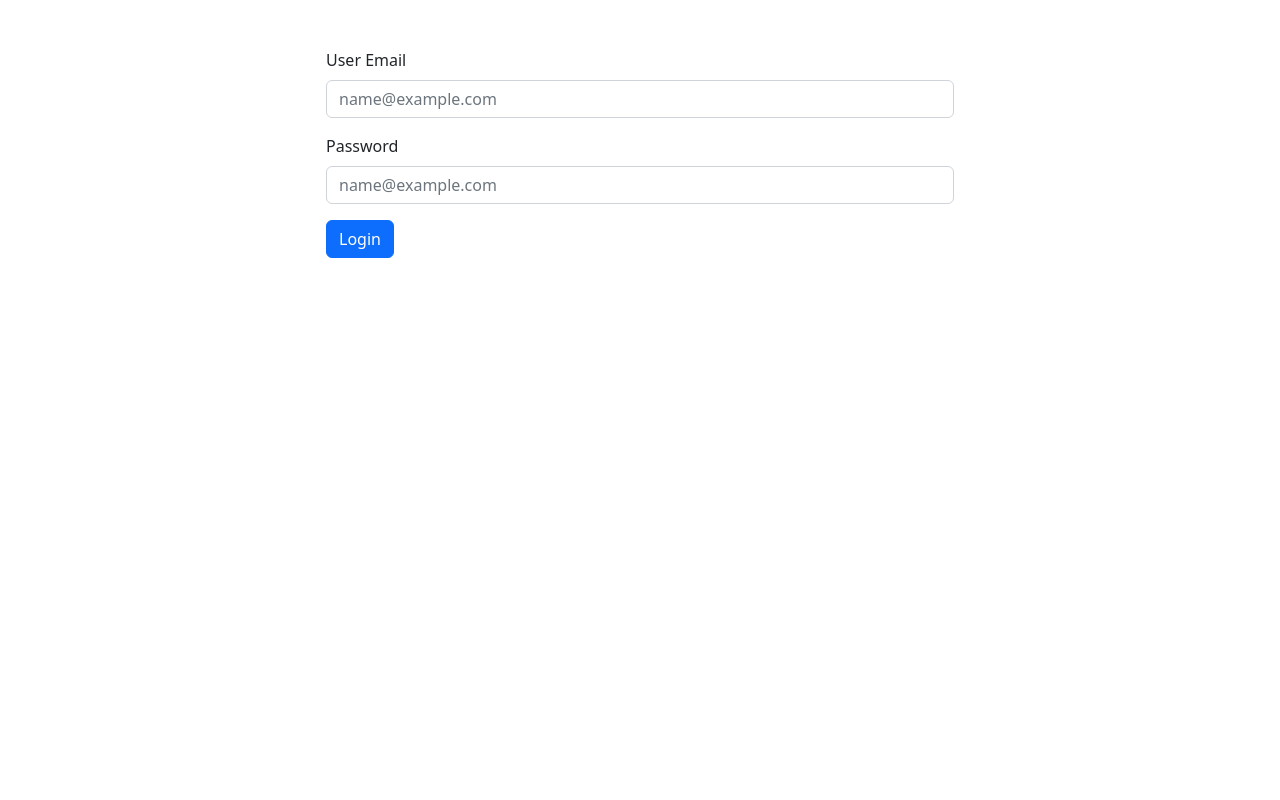
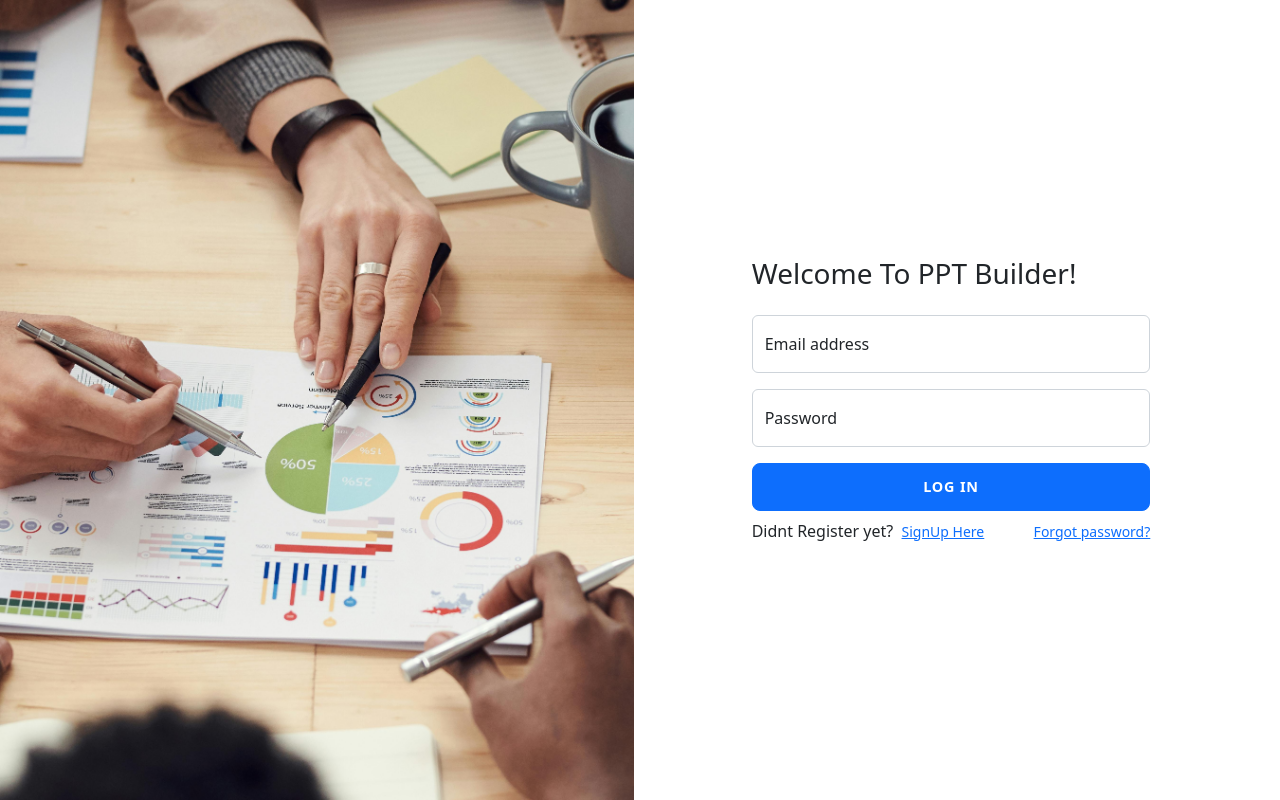
Before and after one commit to CodeCraftPavan/PPT_Builder_FE_WK, an Angular app in the folder ppt/: page / in a window 1280 px wide. Built offline with nearby package versions, Linux system fonts and the light colour scheme.

Commit message:
login page

```diff
--- a/ppt/src/app/login/login.component.html
+++ b/ppt/src/app/login/login.component.html
@@ -1,4 +1,4 @@
-<div class="row">
+<!-- <div class="row">
     <div class="col-3"></div>
     <div class="col-6">
       <div class ="mt-5">
@@ -22,4 +22,53 @@
     </div>
     <div class="col-3"></div>
 
+  </div> -->
+
+  <div class="container-fluid ps-md-0">
+    <div class="row g-0">
+      <div class="d-none d-md-flex col-md-4 col-lg-6 bg-image"></div>
+      <div class="col-md-8 col-lg-6">
+        <div class="login d-flex align-items-center py-5">
+          <div class="container">
+            <div class="row">
+              <div class="col-md-9 col-lg-8 mx-auto">
+                <h3 class="login-heading mb-4"><strong>Welcome To PPT Builder!</strong></h3>
+
+                <!-- Sign In Form -->
+                <form [formGroup]="addInfoForm">
+                  <div class="form-floating mb-3">
+                    <input formControlName="username" type="email" class="form-control" id="exampleFormControlInput1" placeholder="name@example.com">
+                    <label for="floatingInput">Email address</label>
+                  </div>
+                  <div class="form-floating mb-3">
+                    <input formControlName="password" type="email" class="form-control" id="exampleFormControlInput1" placeholder="name@example.com">
+                    <label for="floatingPassword">Password</label>
+                  </div>
+
+                  <div class="d-grid">
+                    <button class="btn btn-lg btn-primary btn-login text-uppercase fw-bold mb-2" type="submit">Log in</button>
+
+                  </div>
+
+                  <div class="row">
+                    <div class="col-md-8">
+                      <div class="sigin">
+                        <span>Didnt Register yet? &nbsp;<a class="small" >SignUp Here</a></span>
+
+                      </div>
+                    </div>
+                    <div class="col-md-4">
+                      <div class="text-end">
+                        <a class="small" href="#">Forgot password?</a>
+                      </div>
+                    </div>
+                  </div>
+
+                </form>
+              </div>
+            </div>
+          </div>
+        </div>
+      </div>
+    </div>
   </div>
--- a/ppt/src/app/login/login.component.scss
+++ b/ppt/src/app/login/login.component.scss
@@ -0,0 +1,19 @@
+.login {
+    min-height: 100vh;
+  }
+
+  .bg-image {
+    background-image: url('../../assets/pptlogin.jpg');
+    background-size: cover;
+    background-position: center;
+  }
+
+  .login-heading {
+    font-weight: 300;
+  }
+
+  .btn-login {
+    font-size: 0.9rem;
+    letter-spacing: 0.05rem;
+    padding: 0.75rem 1rem;
+  }
```
Also changed, not shown: ppt/src/assets/pptlogin.jpg (added).
